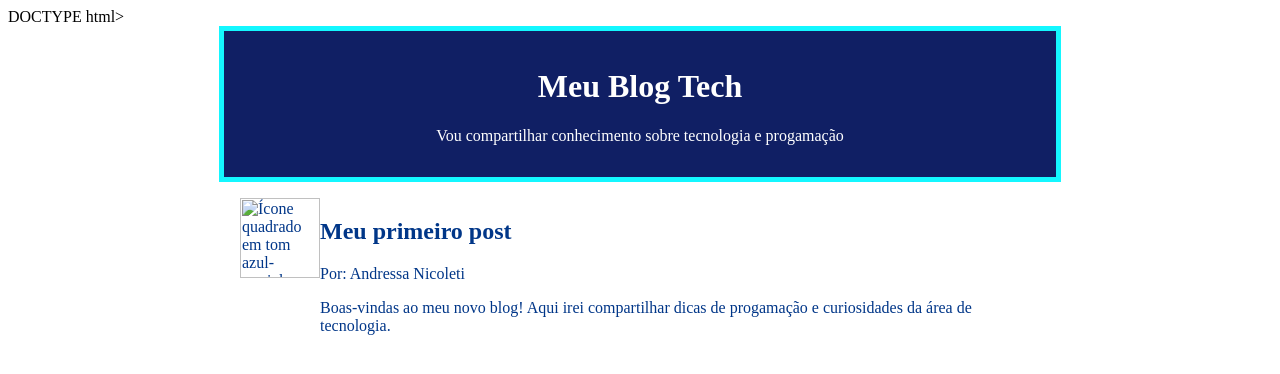
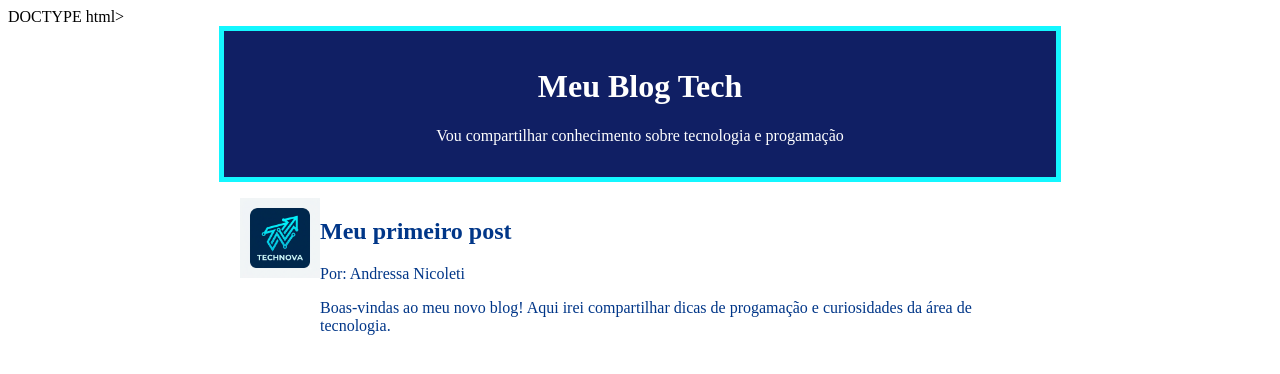
Before and after one commit to andressanicoletioliveira-lab/Andressa-blog, a plain HTML site: page index.html in a window 1280 px wide. Drawn offline with Linux system fonts and the light colour scheme.

Commit message:
Update index.html

```diff
--- a/index.html
+++ b/index.html
@@ -37,7 +37,7 @@ height: 80px;
 </header>
 
 <main>
-<img src="imagem-blog-png" alt="Ícone quadrado em tom azul-marinho com simbolo ciano integrado, chaves de código { } e símbolo de terminal">
+<img src="https://github.com/andressanicoletioliveira-lab/Andressa-blog/blob/main/Gemini_Generated_Image_f6nvs0f6nvs0f6nv%20(2).png" alt="Ícone quadrado em tom azul-marinho com simbolo ciano integrado, chaves de código { } e símbolo de terminal">
 <div>
 <h2>Meu primeiro post</h2>
 <p>Por: Andressa Nicoleti</p>
```
